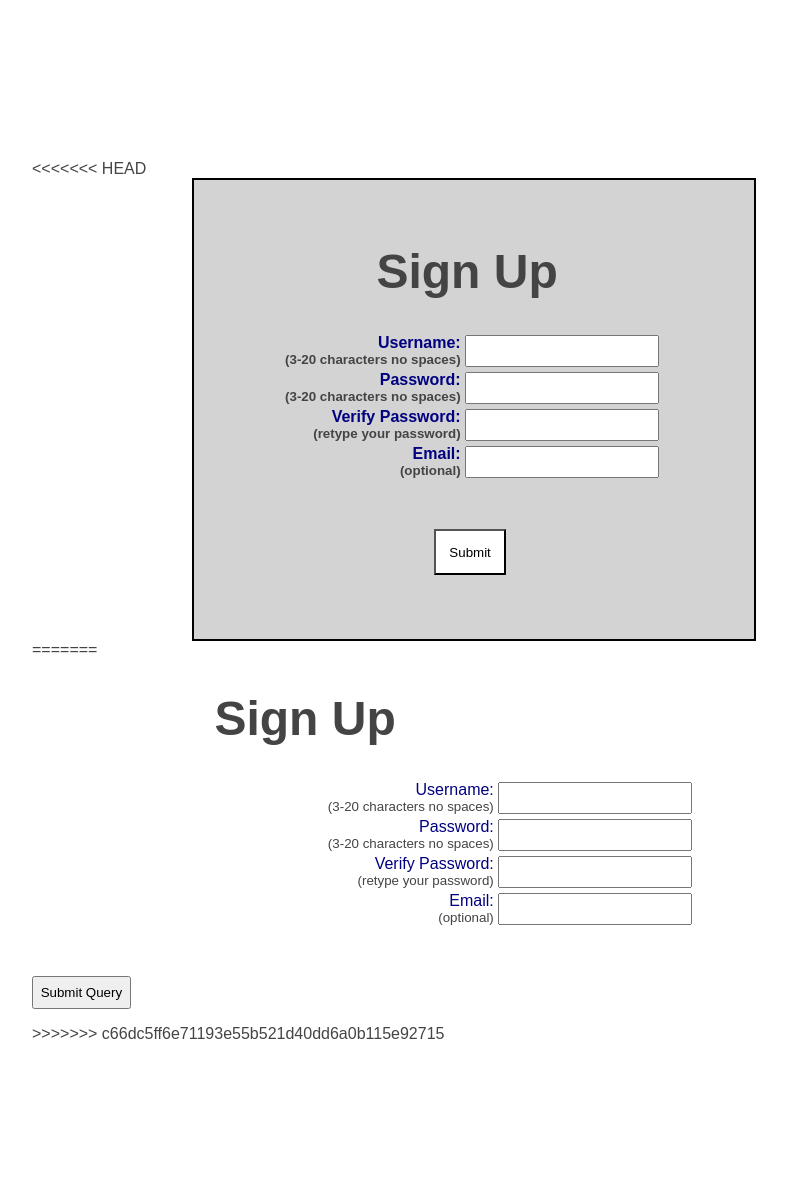
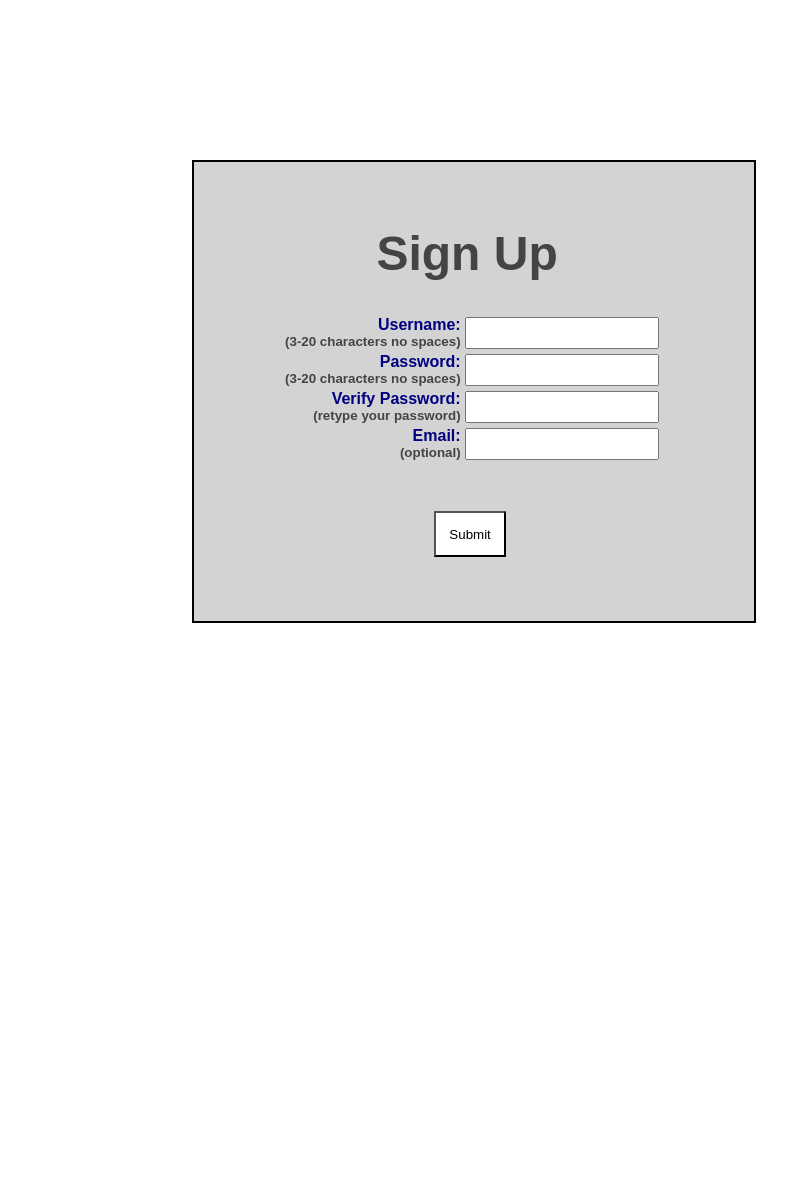
Before and after one commit to Sara-Hamilton/user-signup, a Flask app: page / in a window 1280 px wide. Shown: the whole page, without its empty margins (128-915 px from the left). After the commit the page ends 623 px from the top, so only its background shows below. Run offline with Flask 2, Linux system fonts and the light colour scheme.

Commit message:
unmerged duplicate files

```diff
--- a/templates/index.html
+++ b/templates/index.html
@@ -1,4 +1,3 @@
-<<<<<<< HEAD
 <!DOCTYPE html/>
 
 <head>
@@ -38,47 +37,4 @@
     </div>
 </body>
 
-=======
-<!DOCTYPE html/>
-
-<head>
-    <title>Signup</title>
-    <style>
-        .error {
-            color: red;
-        }
-    </style>
-</head>
-
-<body>
-    <h1>Sign Up</h1>
-    <form action="/validate" method="post">
-        <table>
-            <tr>
-                <td align="right">Username: </br><sub>(3-20 characters no spaces)</sub>
-                </td>
-                <td align="left"><input type="text" name="name" value="{{name}}" /></td>
-                <td align="left" class="error">{{username_error}}</td>
-            </tr>
-            <tr>
-                <td align="right">Password:</br><sub>(3-20 characters no spaces)</sub></td>
-                <td align="left"><input type="password" name="password" value="{{password}}" /></td>
-                <td align="left" class="error">{{password_error}}</td>
-            </tr>
-            <tr>
-                <td align="right">Verify Password:</br><sub>(retype your password)</sub></td>
-                <td align="left"><input type="password" name="verify" value="{{verify}}" /></td>
-                <td align="left" class="error">{{verify_error}}</td>
-            </tr>
-            <tr>
-                <td align="right">Email:</br><sub>(optional)</sub></td>
-                <td align="left"><input type="text" name="email" value="{{email}}" /></td>
-                <td align="left" class="error">{{email_error}}</td>
-            </tr>
-        </table>
-        <input type="submit" name="submit" value="Submit Query">
-    </form>
-</body>
-
->>>>>>> c66dc5ff6e71193e55b521d40dd6a0b115e92715
 </html>
```
Also changed, not shown: templates/base.html (+0 -14 lines), templates/welcome.html (+2 -6 lines).
